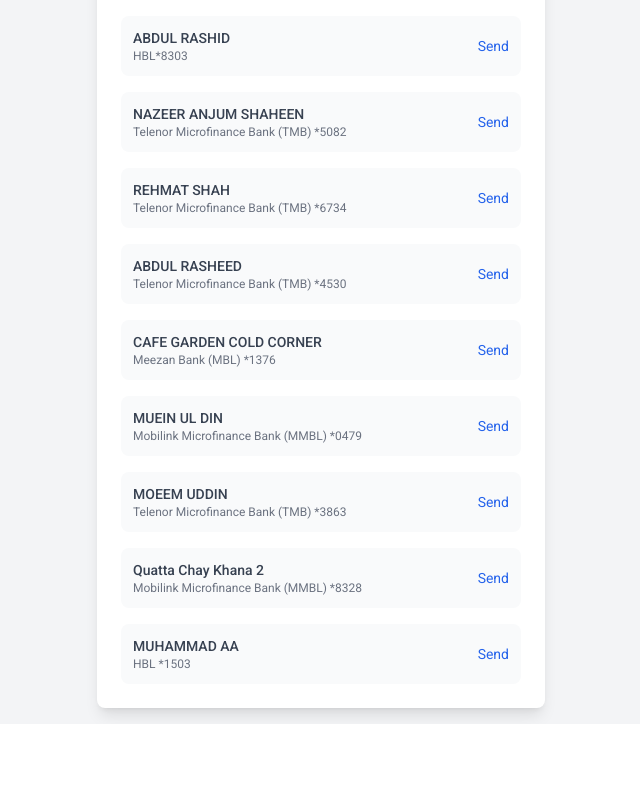
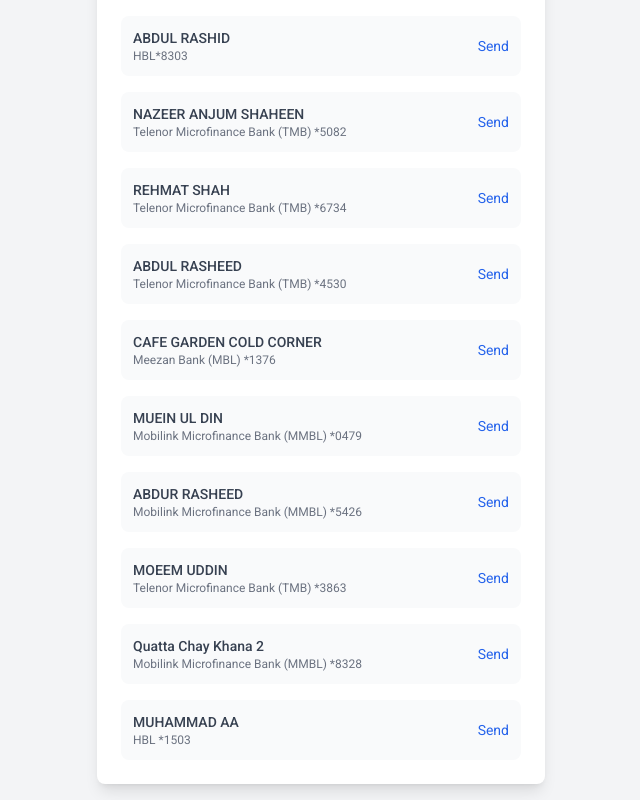
Before and after one commit to Ahsan-Burki2126/sada, a React (Vite) app: page /payments in a window 1280 px wide. Shown: the part 358-1158 px from the top of the page, without its empty margins (319-959 px from the left). Before the commit the page ends 1082 px from the top, so only its background shows below. Built offline with nearby package versions, Linux system fonts and the light colour scheme.

Commit message:
Add recipient 'ABDUR RASHEED' to Paymentsname

```diff
--- a/src/Paymentsname.jsx
+++ b/src/Paymentsname.jsx
@@ -69,6 +69,11 @@
             onClick={handleRecipientClick}
           />
           <Recipient
+            name="ABDUR RASHEED"
+            bank="Mobilink Microfinance Bank (MMBL) *5426"
+            onClick={handleRecipientClick}
+          />
+          <Recipient
             name="MOEEM UDDIN"
             bank="Telenor Microfinance Bank (TMB) *3863"
             onClick={handleRecipientClick}
```
